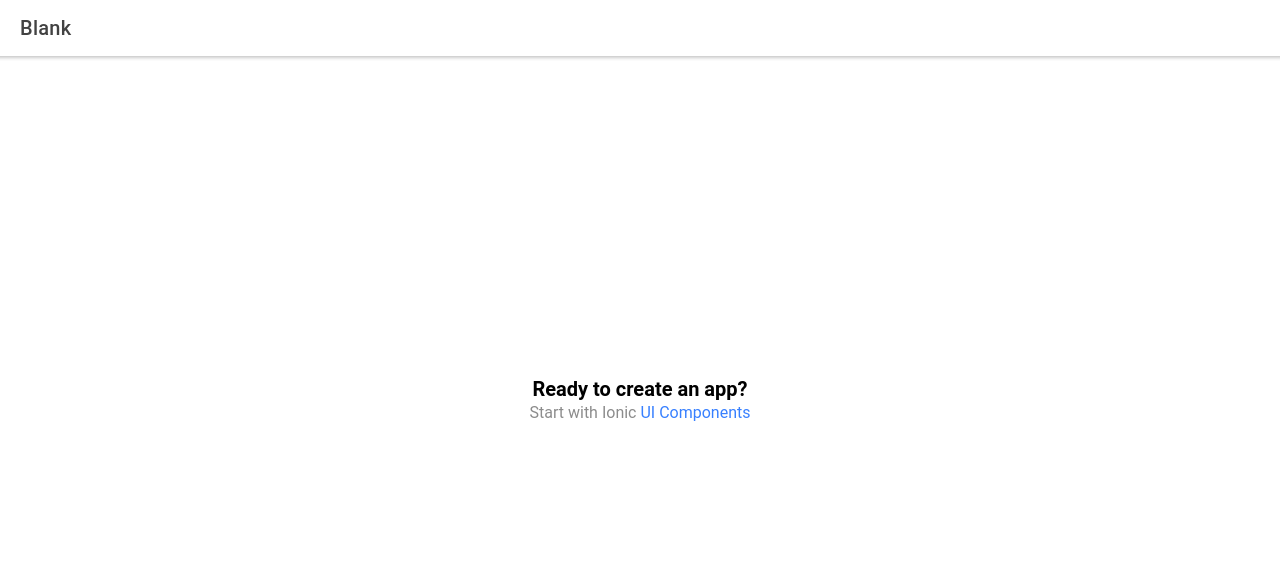
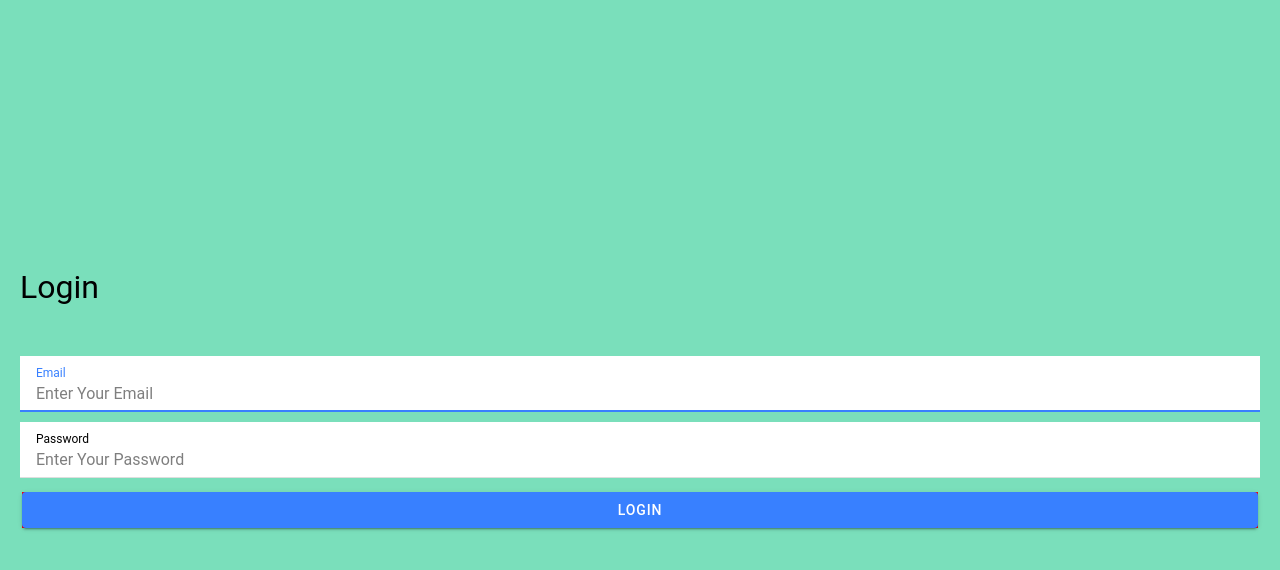
Before and after one commit to vaaluvishnu5146/UrbanlyGreen, a React (Create React App) app: page /home in a window 1280 px wide. Shown: the top 570 px of the page. Built offline with nearby package versions, Linux system fonts and the light colour scheme.

Commit message:
First commit to project

```diff
--- a/package.json
+++ b/package.json
@@ -16,11 +16,13 @@
     "@types/react-router": "^5.1.11",
     "@types/react-router-dom": "^5.1.7",
     "ionicons": "^5.4.0",
+    "node-sass": "^6.0.0",
     "react": "^17.0.1",
     "react-dom": "^17.0.1",
     "react-router": "^5.2.0",
     "react-router-dom": "^5.2.0",
     "react-scripts": "4.0.2",
+    "sass-loader": "^10.2.0",
     "typescript": "^4.1.3",
     "web-vitals": "^0.2.4",
     "workbox-background-sync": "^5.1.4",
--- a/src/App.tsx
+++ b/src/App.tsx
@@ -1,33 +1,34 @@
-import { Redirect, Route } from 'react-router-dom';
-import { IonApp, IonRouterOutlet } from '@ionic/react';
-import { IonReactRouter } from '@ionic/react-router';
-import Home from './pages/Home';
+import { Redirect, Route } from "react-router-dom";
+import { IonApp, IonRouterOutlet } from "@ionic/react";
+import { IonReactRouter } from "@ionic/react-router";
+import Home from "./pages/Home";
+import Login from "./pages/Login/Login";
 
 /* Core CSS required for Ionic components to work properly */
-import '@ionic/react/css/core.css';
+import "@ionic/react/css/core.css";
 
 /* Basic CSS for apps built with Ionic */
-import '@ionic/react/css/normalize.css';
-import '@ionic/react/css/structure.css';
-import '@ionic/react/css/typography.css';
+import "@ionic/react/css/normalize.css";
+import "@ionic/react/css/structure.css";
+import "@ionic/react/css/typography.css";
 
 /* Optional CSS utils that can be commented out */
-import '@ionic/react/css/padding.css';
-import '@ionic/react/css/float-elements.css';
-import '@ionic/react/css/text-alignment.css';
-import '@ionic/react/css/text-transformation.css';
-import '@ionic/react/css/flex-utils.css';
-import '@ionic/react/css/display.css';
+import "@ionic/react/css/padding.css";
+import "@ionic/react/css/float-elements.css";
+import "@ionic/react/css/text-alignment.css";
+import "@ionic/react/css/text-transformation.css";
+import "@ionic/react/css/flex-utils.css";
+import "@ionic/react/css/display.css";
 
 /* Theme variables */
-import './theme/variables.css';
+import "./theme/variables.css";
 
 const App: React.FC = () => (
   <IonApp>
     <IonReactRouter>
       <IonRouterOutlet>
         <Route exact path="/home">
-          <Home />
+          <Login />
         </Route>
         <Route exact path="/">
           <Redirect to="/home" />
--- /dev/null
+++ b/src/elements/InputBox/InputBox.css
@@ -0,0 +1,4 @@
+IonInput {
+  border: 1px solid black;
+  color: green;
+}
--- /dev/null
+++ b/src/elements/InputBox/InputBox.tsx
@@ -0,0 +1,58 @@
+import { IonItem, IonLabel, IonInput } from "@ionic/react";
+import { callbackify } from "util";
+import "./InputBox.css";
+
+interface InputBoxProps {
+  text?: string;
+  name?: string;
+  placeholder?: string;
+  autofocus?: boolean;
+  inputmode?:
+    | "text"
+    | "tel"
+    | "url"
+    | "email"
+    | "numeric"
+    | "decimal"
+    | "search";
+  type:
+    | "date"
+    | "datetime-local"
+    | "email"
+    | "month"
+    | "number"
+    | "password"
+    | "search"
+    | "tel"
+    | "text"
+    | "time"
+    | "url"
+    | "week";
+  callback: Function;
+}
+
+const InputBox: React.FC<InputBoxProps> = ({
+  text,
+  name,
+  placeholder,
+  autofocus,
+  inputmode,
+  type,
+  callback,
+}) => {
+  return (
+    <IonItem>
+      <IonLabel position="stacked">{name}</IonLabel>
+      <IonInput
+        value={text}
+        placeholder={placeholder}
+        autofocus={autofocus}
+        inputmode={inputmode}
+        type={type}
+        onIonChange={(e) => callback(e?.detail?.value!)}
+      ></IonInput>
+    </IonItem>
+  );
+};
+
+export default InputBox;
--- /dev/null
+++ b/src/pages/Login/Login.scss
@@ -0,0 +1,25 @@
+$background-color: #7adfbb;
+
+.pageContainer {
+  display: flex;
+  justify-content: center;
+  width: 100%;
+  height: 100%;
+  padding: 0 20px;
+  background-color: $background-color;
+  flex-direction: column;
+
+  ion-text {
+    font-size: 2rem;
+    margin-bottom: 50px;
+  }
+
+  ion-item {
+    width: 100%;
+    margin-bottom: 10px;
+  }
+
+  ion-button {
+    background: rgb(255, 0, 0);
+  }
+}
--- /dev/null
+++ b/src/pages/Login/Login.tsx
@@ -0,0 +1,42 @@
+import React, { useState } from "react";
+import { IonContent, IonPage, IonText, IonButton } from "@ionic/react";
+
+//ELEMENTS
+import InputBox from "../../elements/InputBox/InputBox";
+
+import "./Login.scss";
+
+const Login: React.FC = () => {
+  const [getEmail, setEmail] = useState("");
+  const [getPassword, setPassword] = useState("");
+
+  return (
+    <IonPage>
+      <IonContent fullscreen>
+        <div className="pageContainer">
+          <IonText>Login</IonText>
+          <InputBox
+            name="Email"
+            text={getEmail}
+            placeholder="Enter Your Email"
+            autofocus={true}
+            inputmode={"email"}
+            type={"email"}
+            callback={(value: string) => setEmail(value)}
+          />
+          <InputBox
+            name="Password"
+            text={getPassword}
+            placeholder="Enter Your Password"
+            inputmode={"text"}
+            type={"password"}
+            callback={(value: string) => setPassword(value)}
+          />
+          <IonButton expand="block">Login</IonButton>
+        </div>
+      </IonContent>
+    </IonPage>
+  );
+};
+
+export default Login;
```
Also changed, not shown: src/pages/Home.tsx (+9 -3 lines), 1 other file (tests, documents, lock files or other folders).
